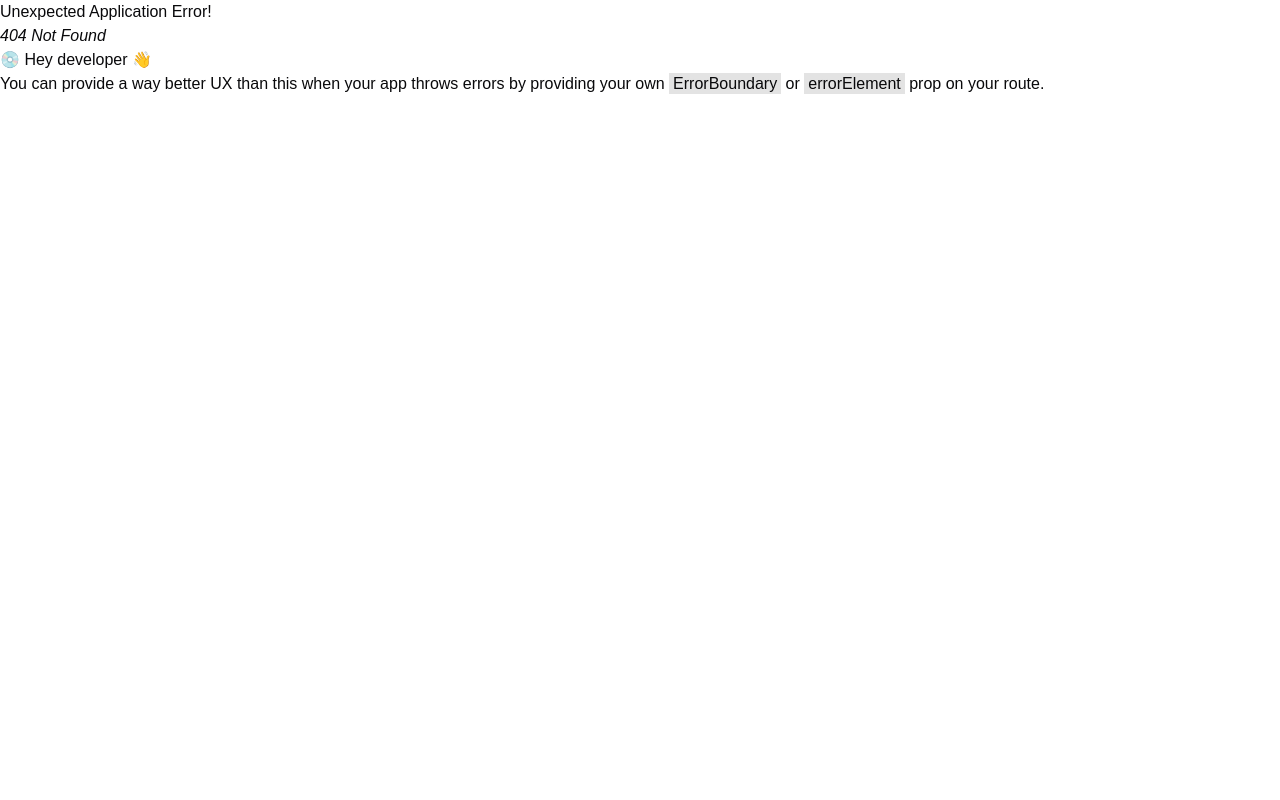
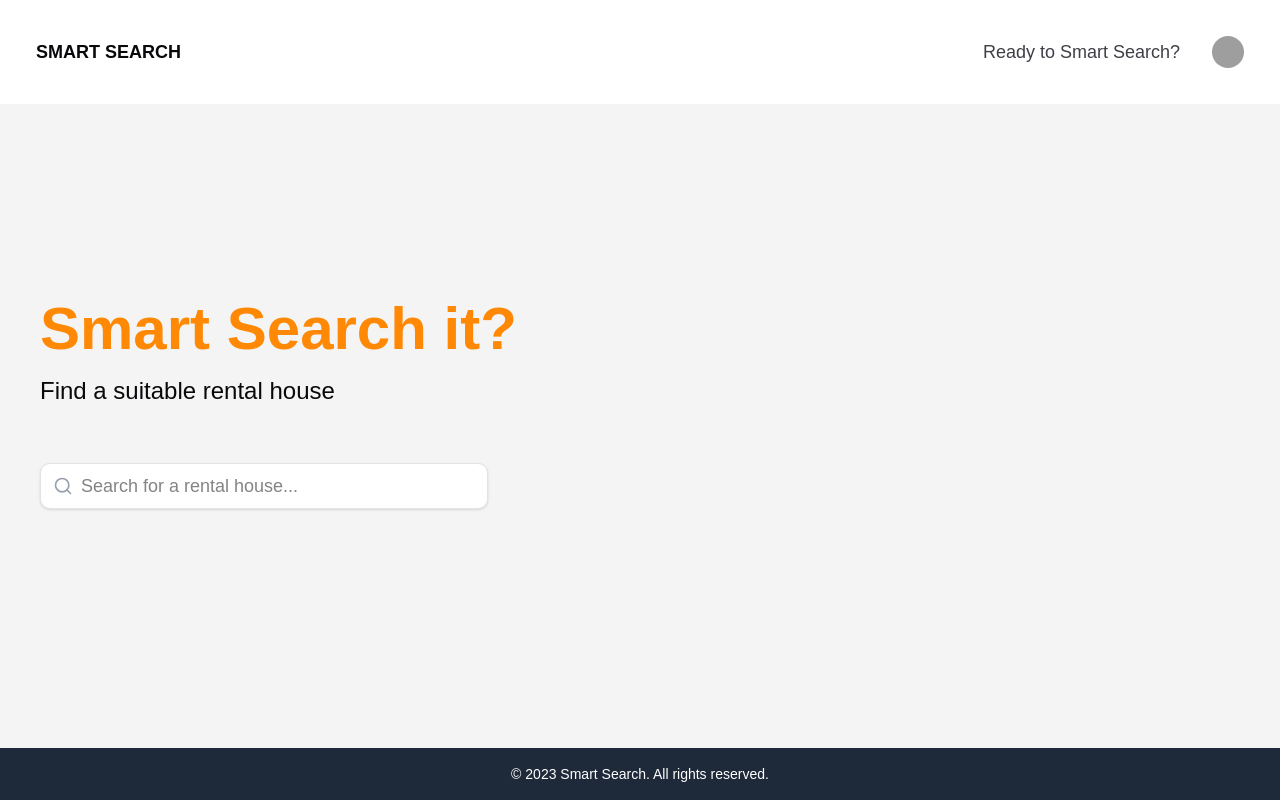
Before and after one commit to vincentobnza/boarding-house-rental, a React app in the folder client/: page /home in a window 1280 px wide. Before the commit this address had no page. Built offline with nearby package versions, Linux system fonts and the light colour scheme; grey boxes are pictures that could not be loaded; the HTML template or start-up script is replaced by a standard one.

Commit message:
Added changes on homepage UI

```diff
--- a/client/package.json
+++ b/client/package.json
@@ -10,6 +10,7 @@
     "preview": "vite preview"
   },
   "dependencies": {
+    "@radix-ui/react-avatar": "^1.1.10",
     "@radix-ui/react-slot": "^1.2.3",
     "@tailwindcss/vite": "^4.1.10",
     "class-variance-authority": "^0.7.1",
--- a/client/src/App.tsx
+++ b/client/src/App.tsx
@@ -7,12 +7,16 @@ import {
 import RootLayout from "./layout/root-layout";
 import { lazy, Suspense } from "react";
 const SplashScreen = lazy(() => import("./pages/splash-screen"));
+const Homepage = lazy(() => import("./pages/homepage"));
 
 const router = createBrowserRouter(
   createRoutesFromElements(
-    <Route path="/" element={<RootLayout />}>
+    <>
       <Route index element={<SplashScreen />} />
-    </Route>
+      <Route path="/home" element={<RootLayout />}>
+        <Route index element={<Homepage />} />
+      </Route>
+    </>
   )
 );
 
--- a/client/src/components/navbar.tsx
+++ b/client/src/components/navbar.tsx
@@ -1,26 +1,24 @@
 import { Link } from "react-router-dom";
+import { Avatar, AvatarFallback, AvatarImage } from "@/components/ui/avatar";
 
 export default function Navbar() {
   return (
-    <nav className="w-full max-w-screen-xl mx-auto p-8 flex items-center justify-between">
-      <h1>BOARDING HIVE</h1>
+    <nav className="w-full max-w-screen-2xl mx-auto p-9 flex items-center justify-between">
+      <h1 className="text-lg font-bold">SMART SEARCH</h1>
 
       <ul className="flex items-center space-x-8">
         <li>
-          <Link to="/" className="text-zinc-700 hover:text-zinc-900">
-            SERVICES
+          <Link to="/" className="text-zinc-700 hover:text-zinc-900 text-lg">
+            Ready to Smart Search?
           </Link>
         </li>
-        <li>
-          <Link to="/" className="text-zinc-700 hover:text-zinc-900">
-            ABOUT
-          </Link>
-        </li>
-        <li>
-          <Link to="/" className="text-zinc-700 hover:text-zinc-900">
-            TEAM
-          </Link>
-        </li>
+        <Avatar>
+          <AvatarImage
+            src="https://cdn-icons-png.flaticon.com/128/15678/15678795.png"
+            alt="user-avatar"
+          />
+          <AvatarFallback>CN</AvatarFallback>
+        </Avatar>
       </ul>
     </nav>
   );
--- /dev/null
+++ b/client/src/components/ui/avatar.tsx
@@ -0,0 +1,51 @@
+import * as React from "react"
+import * as AvatarPrimitive from "@radix-ui/react-avatar"
+
+import { cn } from "@/lib/utils"
+
+function Avatar({
+  className,
+  ...props
+}: React.ComponentProps<typeof AvatarPrimitive.Root>) {
+  return (
+    <AvatarPrimitive.Root
+      data-slot="avatar"
+      className={cn(
+        "relative flex size-8 shrink-0 overflow-hidden rounded-full",
+        className
+      )}
+      {...props}
+    />
+  )
+}
+
+function AvatarImage({
+  className,
+  ...props
+}: React.ComponentProps<typeof AvatarPrimitive.Image>) {
+  return (
+    <AvatarPrimitive.Image
+      data-slot="avatar-image"
+      className={cn("aspect-square size-full", className)}
+      {...props}
+    />
+  )
+}
+
+function AvatarFallback({
+  className,
+  ...props
+}: React.ComponentProps<typeof AvatarPrimitive.Fallback>) {
+  return (
+    <AvatarPrimitive.Fallback
+      data-slot="avatar-fallback"
+      className={cn(
+        "bg-muted flex size-full items-center justify-center rounded-full",
+        className
+      )}
+      {...props}
+    />
+  )
+}
+
+export { Avatar, AvatarImage, AvatarFallback }
--- a/client/src/layout/root-layout.tsx
+++ b/client/src/layout/root-layout.tsx
@@ -1,9 +1,16 @@
+import Navbar from "@/components/navbar";
 import { Outlet } from "react-router-dom";
 
 export default function RootLayout() {
   return (
-    <div className="bg-zinc-800 min-h-screen">
-      <Outlet />
+    <div className="w-full min-h-screen flex flex-col">
+      <Navbar />
+      <main className="flex-grow bg-zinc-100">
+        <Outlet />
+      </main>
+      <footer className="bg-gray-800 text-white text-center py-4">
+        <p className="text-sm">© 2023 Smart Search. All rights reserved.</p>
+      </footer>
     </div>
   );
 }
--- a/client/src/pages/homepage.tsx
+++ b/client/src/pages/homepage.tsx
@@ -1,7 +1,23 @@
+import { Search } from "lucide-react";
+
 export default function Homepage() {
   return (
-    <div className="w-full">
-      <h1>HOMEPAGE</h1>
-    </div>
+    <section className="w-full min-h-[75vh] flex">
+      <div className="w-1/2 p-10 flex justify-center flex-col gap-4">
+        <h1 className="text-6xl font-bold text-orange-400">Smart Search it?</h1>
+        <p className="text-2xl mb-10">Find a suitable rental house</p>
+        <div className="flex items-center border rounded-lg px-3 py-2 bg-white shadow-sm max-w-md">
+          <span className="text-gray-400 mr-2">
+            <Search size={20} />
+          </span>
+          <input
+            type="text"
+            placeholder="Search for a rental house..."
+            className="outline-none flex-1 text-lg bg-transparent"
+          />
+        </div>
+      </div>
+      <div className="w-1/2 p-10"></div>
+    </section>
   );
 }
--- a/client/src/pages/splash-screen.tsx
+++ b/client/src/pages/splash-screen.tsx
@@ -1,6 +1,7 @@
 import { Button } from "@/components/ui/button";
 import { MapPinHouse } from "lucide-react";
 import BackgroundImage from "@/assets/homepage_image.jpg";
+import { Link } from "react-router-dom";
 
 export default function SplashScreen() {
   return (
@@ -20,7 +21,9 @@ export default function SplashScreen() {
           Ranking and Filtering (RRF) in San Jose, Occidental Mindoro
         </p>
 
-        <Button size="lg">Continue</Button>
+        <Button size="lg" asChild>
+          <Link to="/home">Get Started</Link>
+        </Button>
       </div>
     </div>
   );
```
Also changed, not shown: 1 other file (tests, documents, lock files or other folders).
